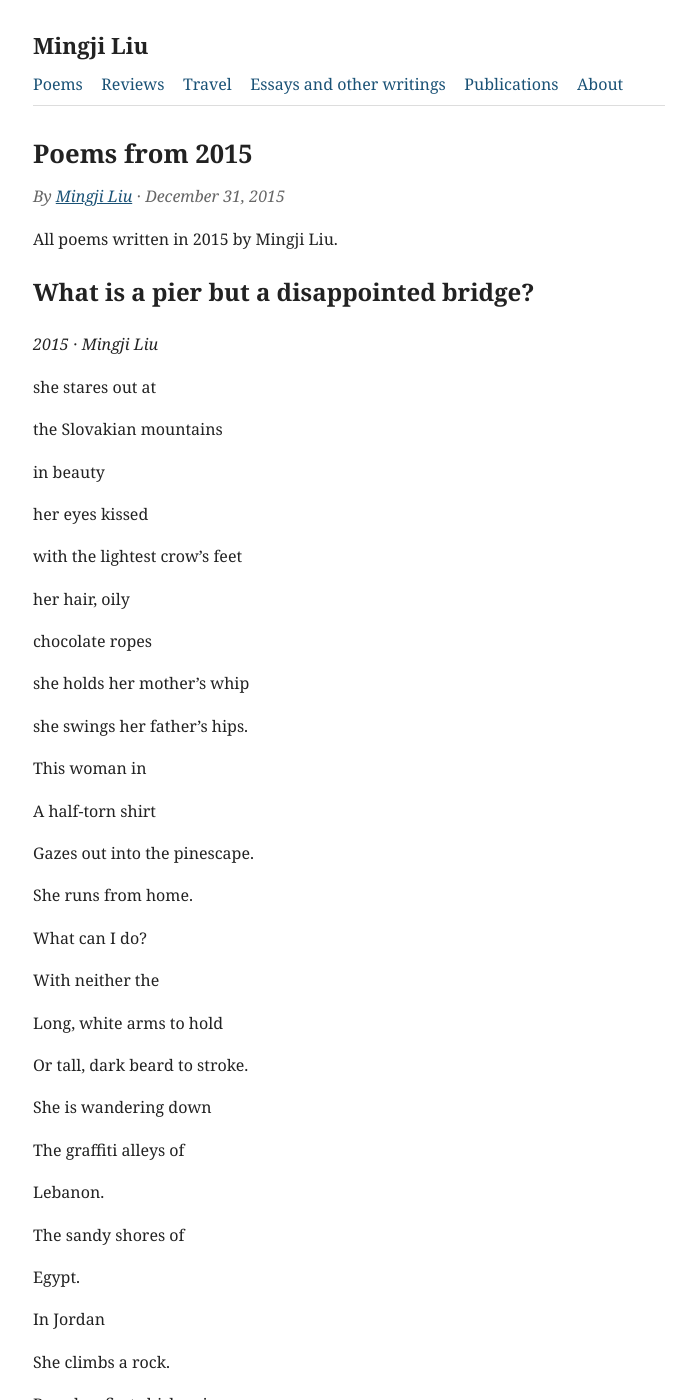
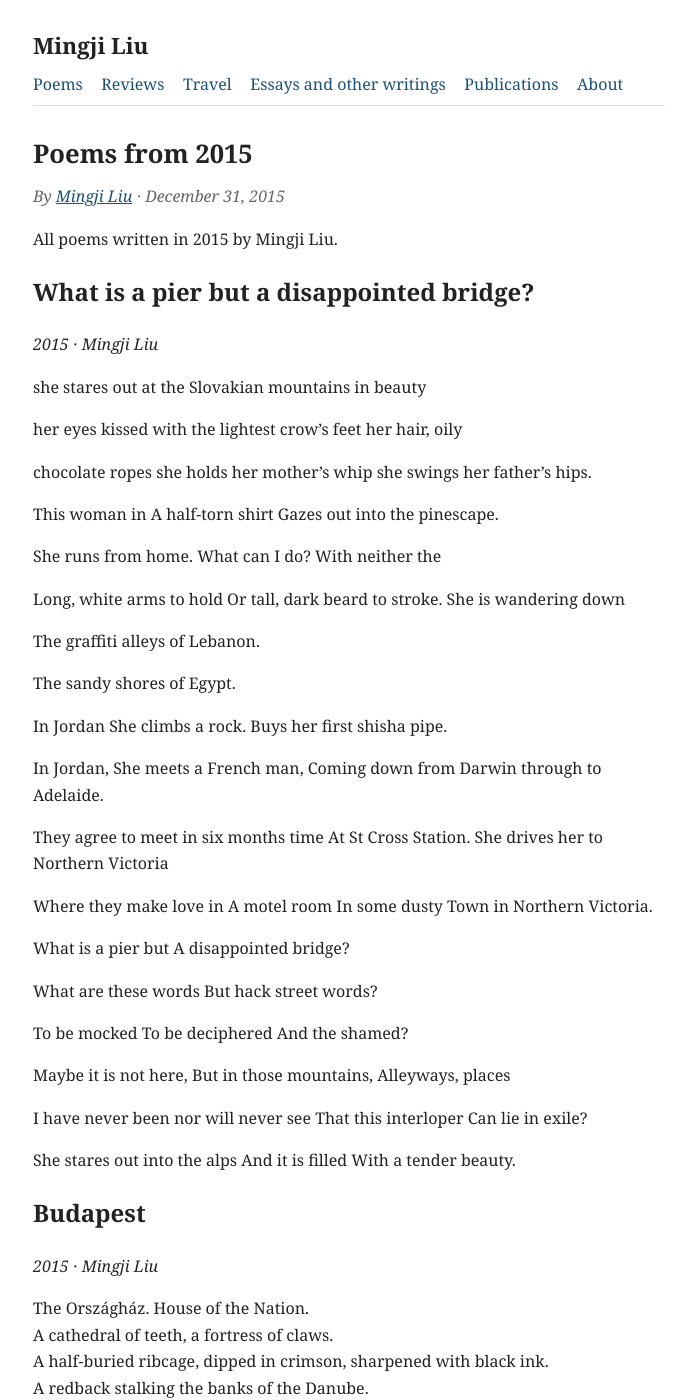
Before and after one commit to mingjiliu/mingjiliu.github.io, a Jekyll site: the page built from _poems/2015.md, in a window 1280 px wide and 1400 px high. Shown: the whole window, without its empty margins (291-987 px from the left). Built offline with Jekyll 4.4.1, drawn with Linux system fonts in a browser that asks for light colours; some of the changed text lies outside the part shown.

Commit message:
Update 2015.md

```diff
--- a/_poems/2015.md
+++ b/_poems/2015.md
@@ -10,105 +10,72 @@ All poems written in 2015 by Mingji Liu.
 *2015 · Mingji Liu*
 
 she stares out at
-
 the Slovakian mountains
-
 in beauty
 
 her eyes kissed
-
 with the lightest crow's feet
-
 her hair, oily
 
 chocolate ropes
-
 she holds her mother's whip
-
 she swings her father's hips.
 
 This woman in
-
 A half-torn shirt
-
 Gazes out into the pinescape.
 
 She runs from home.
-
 What can I do?
-
 With neither the
 
 Long, white arms to hold
-
 Or tall, dark beard to stroke.
-
 She is wandering down
 
 The graffiti alleys of
-
 Lebanon.
 
 The sandy shores of
-
 Egypt.
 
 In Jordan
-
 She climbs a rock.
-
 Buys her first shisha pipe.
 
 In Jordan,
-
 She meets a French man,
-
 Coming down from Darwin through to Adelaide.
 
 They agree to meet in six months time
-
 At St Cross Station.
-
 She drives her to Northern Victoria
 
 Where they make love in
-
 A motel room
-
 In some dusty
-
 Town in Northern Victoria.
 
 What is a pier but
-
 A disappointed bridge?
 
 What are these words
-
 But hack street words?
 
 To be mocked
-
 To be deciphered
-
 And the shamed?
 
 Maybe it is not here,
-
 But in those mountains,
-
 Alleyways, places
 
 I have never been nor will never see
-
 That this interloper
-
 Can lie in exile?
 
 She stares out into the alps
-
 And it is filled
-
 With a tender beauty.
 
 ## Budapest
@@ -327,8 +294,8 @@ On days of mourning, they pour the ashes of their loved ones into her bubbling
 
 The Throne -- a hard, square isle at the heart of the river -- looms over them all, silently judging the soul of every single pilgrim.
 
-**(6)
-**
+**(6)**
+
 i
 
 i
@@ -343,8 +310,8 @@ with no bureaucratic pardon
 
 **(7)**
 
-*Chitinous trees***
-**Tall, black trees. Chitinous bark and bulbous compound eyes. Covered in fine cilia. Their blowfly wings twitch and shiver when the wind picks up.
+*Chitinous trees
+*Tall, black trees. Chitinous bark and bulbous compound eyes. Covered in fine cilia. Their blowfly wings twitch and shiver when the wind picks up.
 
 *Toothshrubs
 *Thorny, waxy bushes. Pink and translucent fruits, filled with teeth and a saliva-like fluid. They are pulpy and have a mildly salty taste.
@@ -690,134 +657,90 @@ It is good to be alone sometimes, my friend.
 *2015 · Mingji Liu*
 
 the mayflies are suspended
-
 above the darkling grass
-
 like sycamore seeds in
-
 botanical vials.
 
 Gingerly, I hike (stumble?)
-
 In this lonesome jacket
-
 Through the damp
-
 heavy, pastoral fields of
-
 urban yellow grass
 
 to I find my spot.
-
 I light a match.
-
 It's a hiss, a flare to signal my
-
 Descretation of the body
-
 Temple.
 
 The clarion hiss of
-
 Barbarians on the steppes.
 
 *Why do I come here?*
-
 *Is it to find this secret place of*
-
 *Peace?*
-
 (A lie)
 
 The drone of the
-
 Medical research building
-
 Far away is snores and mores
 
 And tired howls.
-
 The sky is pinkscale wallpaper
-
 It is a murder of red
 
 And purple, garish
-
 Like the vulva of oyster
 
 *Hush hush*
-
 *My mind is wandering.*
-
 *This tobacco calms me.*
 
 (Damnable lies!)
 
 Taking the match to
-
 My pipe,
-
 I make a charring light.
-
 And squat on this
-
 Shit-stained rock
 
 This twisted, moulting
-
 branch
-
 In the silver skink reserve
 
 The skinks are all asleep.
-
 And I am smoking my pipe.
-
 Watching this violent
-
 Sunset murder.
 
 Mayflies
-
 Suspended like
-
 Sycamore seeds in a vial.
 
 The sunset murder
-
 Mimics the fire of my pipe.
 
 I come here because
-
 There is a sigil on the nape of my
-
 Neck which
-
 Fears that the pretty girls
-
 From across the street
 
 Are judging my out-of-vogue habit
 
 *Therapy of the soul!*
-
 *Squatting on this shit-stained rock!*
-
 *Camphor hurrah!*
 
 Only there are no
 more pretty girls in this part of town.
 
 They all moved south of the river
-
 With their boys and
-
 Their cleanly lungs.
 
 Only the mayflies
-
 And the long grass
-
 And the smoke from my briar pipe.
 
 ## This Brunswick house
@@ -885,59 +808,37 @@ Half-found.
 *2015 · Mingji Liu*
 
 tonight,
-
 there is lightning in the skyline
-
 as silent as the city lights
-
 beating inside these tired sheets
-
 I scrape the mouth of your driveway
-
 and my tow bar shrieks
 
 a cyclist
-
 cuts through melbourne cemetery
-
 through a forest of headstones
-
 raked like rows of crooked teeth
-
 your helmetless hair dances
-
 as you glide down rathdowne st
 
 tramcars
-
 stutter towards the concourse
-
 churn along skinny arterial lines
-
 through knots and fists of carbon
-
 you are burying tulip bulbs
-
 with bare hands in someone's garden
-
 by evening,
 
 the crown of this city is made faceless
-
 by a thousand commuters dressed like crows
-
 with a thousand faces buried in phones
 
 I drop mine on the ground
-
 and the screen cracks and curls like ice
-
 up down in Fitzroy,
 
 you are tossing coins into the hat
-
 of some young man in velvet rags
-
 holding a spanish guitar and a selling price
 
 ## Venice
```
